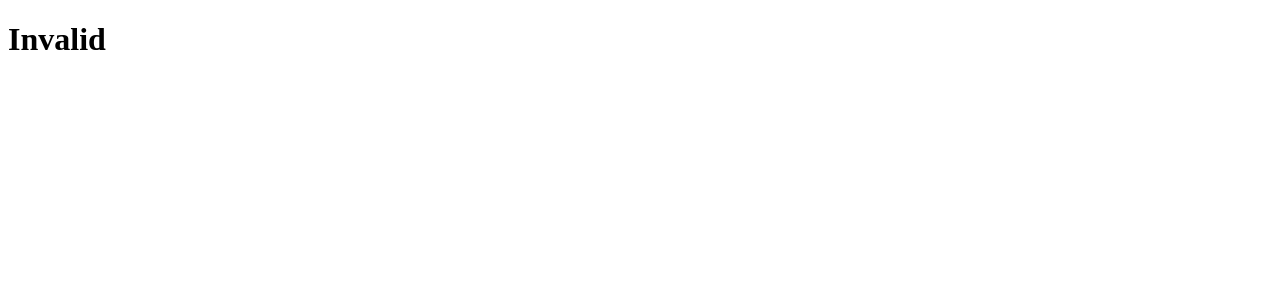
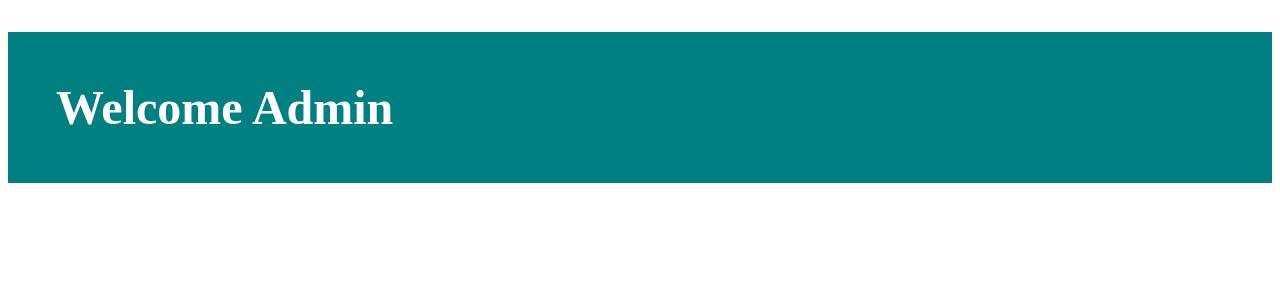
Before and after one commit to Rakibul-Hassan-1/React_Learning, a React (Vite) app in the folder react-demos/: page / in a window 1280 px wide. Shown: the top 300 px of the page. Built offline with nearby package versions, Linux system fonts and the light colour scheme.

Commit message:
css styling added style={{color:white}}and so on

```diff
--- a/react-demos/src/App.jsx
+++ b/react-demos/src/App.jsx
@@ -1,4 +1,5 @@
-import PassCheckComponent from "./components/PassCheckComponent";
+import UserStatus from "./components/UserStatus";
+
 const App = () => {
   return (
     <div>
@@ -9,7 +10,10 @@ const App = () => {
       {/* <ProductList /> */}
       {/* <Props /> */}
       {/* <Person /> */}
-      <PassCheckComponent />
+      {/* <PassCheckComponent /> */}
+      {/* <Cart /> */}
+      {/* <Weather /> */}
+      <UserStatus loogedIn={1} isAdmin={1} />
     </div>
   );
 };
--- a/react-demos/src/components/PassCheckComponent.jsx
+++ b/react-demos/src/components/PassCheckComponent.jsx
@@ -2,10 +2,13 @@ const ValidPassword = () => <h1>Valid</h1>;
 const InvalidPassword = () => <h1>Invalid</h1>;
 
 const Password = ({ isValid }) => {
-  if (isValid) {
-    return <ValidPassword />;
-  }
-  return <InvalidPassword />;
+  // if (isValid) {
+  //   return <ValidPassword />;
+  // }
+  // return <InvalidPassword />;
+
+  // Using ternary oparator
+  return isValid ? <ValidPassword /> : <InvalidPassword />;
 };
 
 const PassCheckComponent = () => {
--- /dev/null
+++ b/react-demos/src/components/UserStatus.jsx
@@ -0,0 +1,23 @@
+const UserStatus = (props) => {
+  if (props.loogedIn) {
+    if (props.isAdmin) {
+      return (
+        <h1
+          style={{
+            color: "white",
+            backgroundColor: "teal",
+            padding: "3rem",
+            fontSize: "3rem",
+          }}
+        >
+          Welcome Admin
+        </h1>
+      );
+    } else {
+      return <h1>Welcome User</h1>;
+    }
+  } else {
+    return <h1>Please Login</h1>;
+  }
+};
+export default UserStatus;
```
Also changed, not shown: react-demos/src/components/Cart.jsx (added, +16 -0 lines), react-demos/src/components/Weather.jsx (added, +13 -0 lines).
